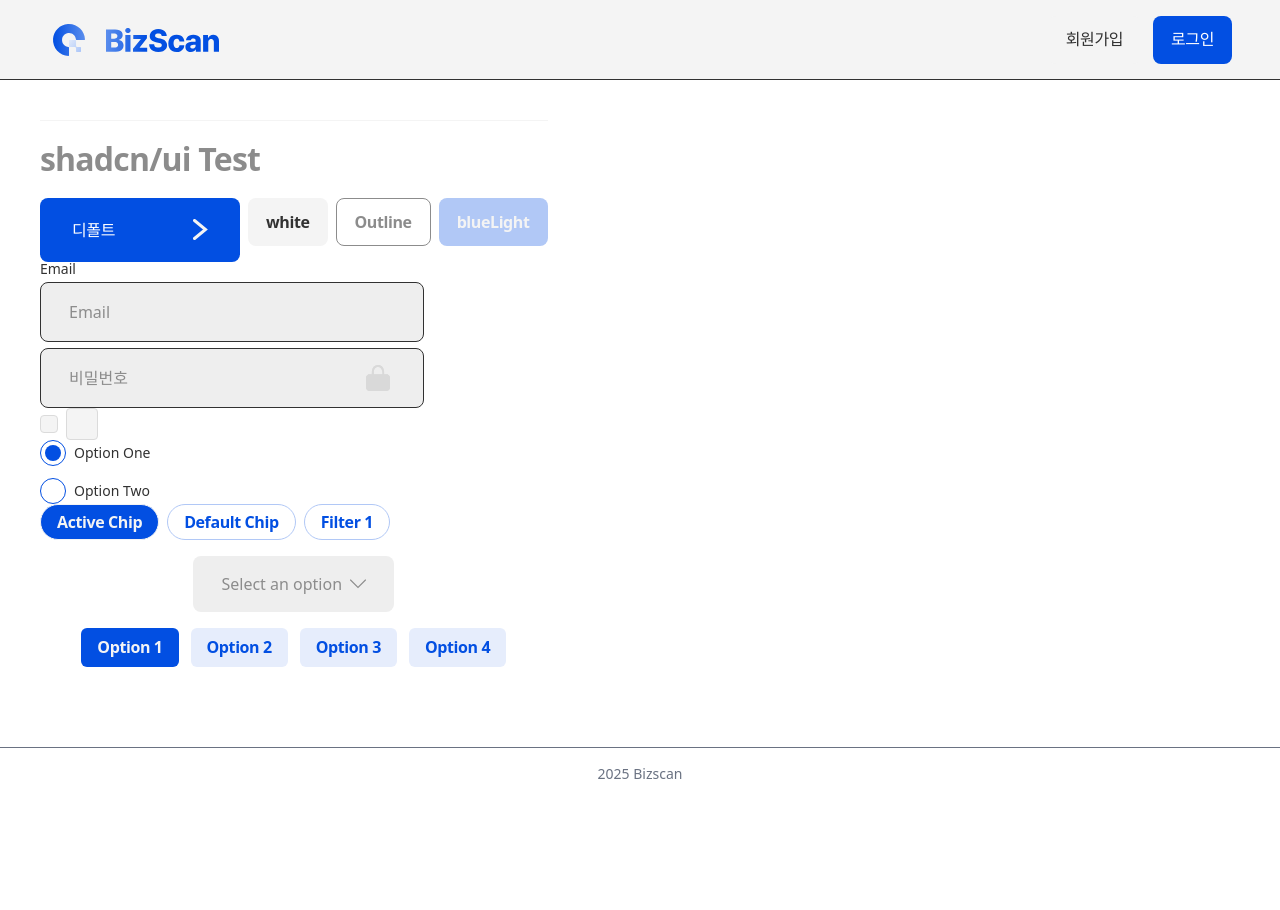
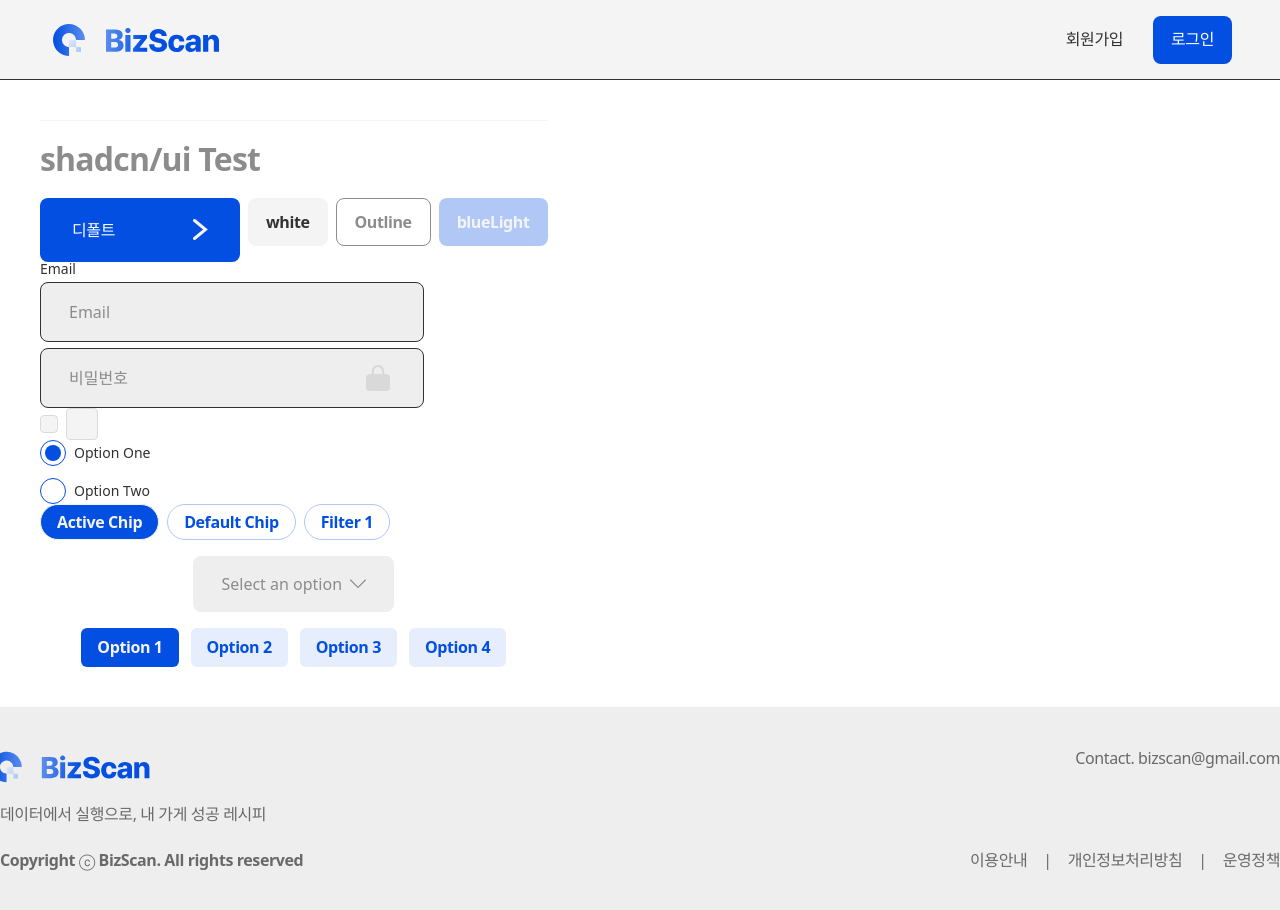
Before and after one commit to biz-scan/bizscan-fe, a React (Vite) app: page / in a window 1280 px wide. Before the commit the page ends 800 px from the top, so only its background shows below. Built offline with nearby package versions, Linux system fonts and the light colour scheme.

Commit message:
feat: footer ui

```diff
--- a/src/components/layout/Footer.tsx
+++ b/src/components/layout/Footer.tsx
@@ -1,7 +1,35 @@
+import BizScanLogo from '@/assets/icons/Logo/Logo.svg';
+
 export default function Footer() {
   return (
-    <footer className="border-t px-6 py-4 text-center text-sm text-gray-500">
-      2025 Bizscan
+    <footer className="w-full bg-grey-light-hover">
+      <div className="mx-auto w-full max-w-[1348px] py-10 text-p2 text-grey-dark">
+
+        <div className="grid grid-cols-2 gap-y-6">
+          <div className="flex flex-col gap-4 typo-p2-medium">
+            <img src={BizScanLogo} alt="BizScan" className="h-10 w-auto -ml-63" />
+            <p>데이터에서 실행으로, 내 가게 성공 레시피</p>
+          </div>
+
+          <div className="flex justify-end typo-p2-medium">
+            <p>Contact. bizscan@gmail.com</p>
+          </div>
+
+          <div className="col-span-2 flex items-center justify-between w-full">
+            <p className="typo-p2-semibold">
+              Copyright ⓒ BizScan. All rights reserved
+            </p>
+
+            <div className="flex items-center gap-4 typo-p2-medium">
+              <span>이용안내</span>
+              <span>|</span>
+              <span className="typo-p2-semibold">개인정보처리방침</span>
+              <span>|</span>
+              <span>운영정책</span>
+            </div>
+          </div>
+        </div>
+      </div>
     </footer>
   );
 }
```
